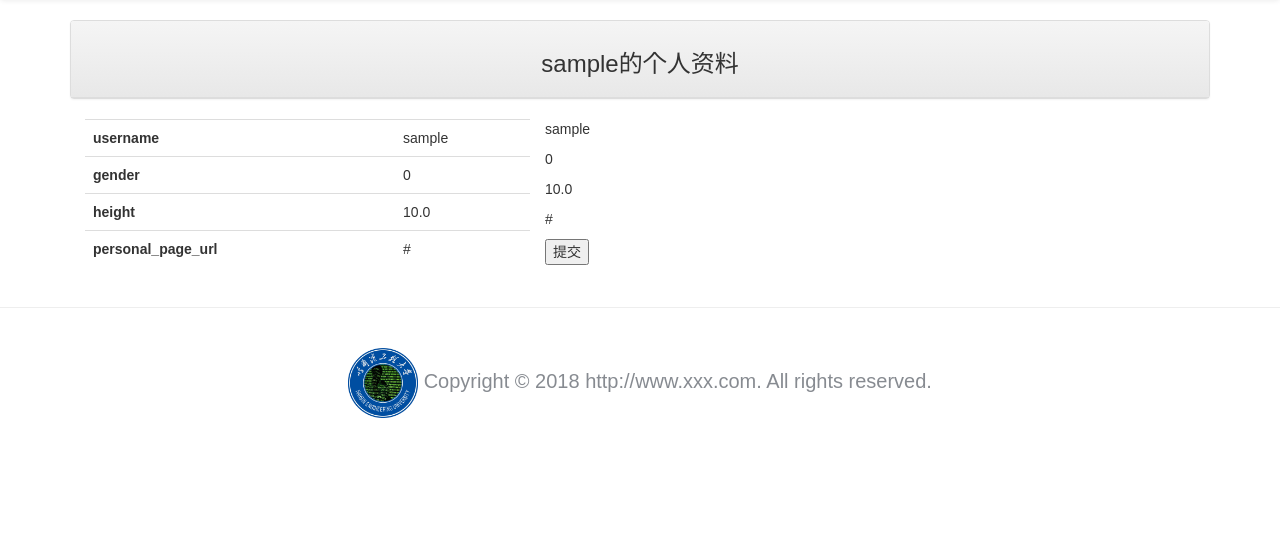
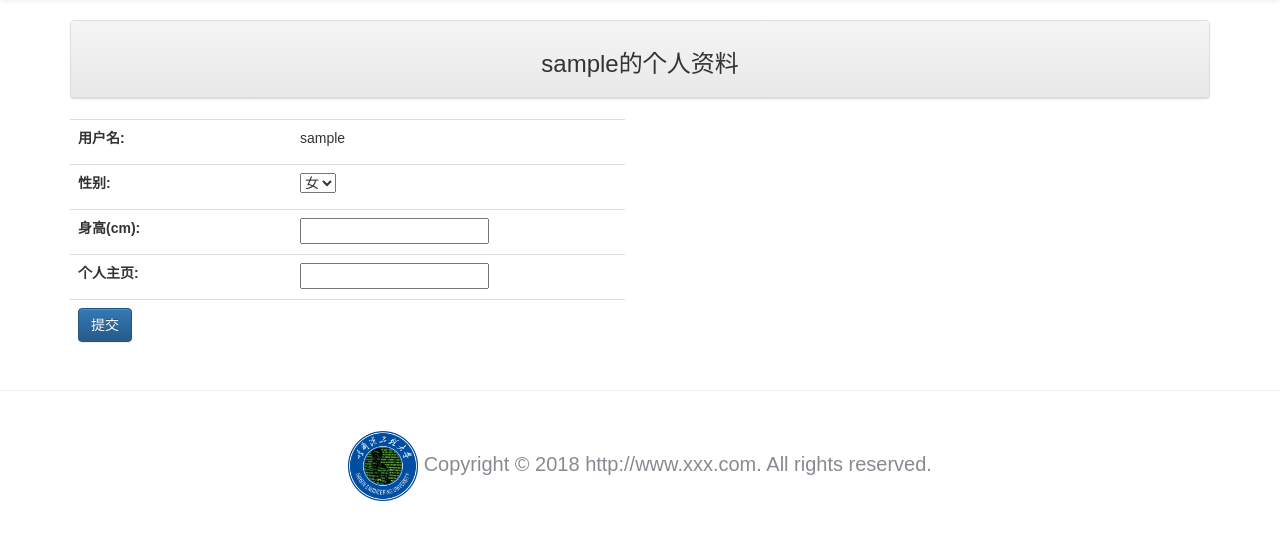
Before and after one commit to zjw1111/NeuEdu.2018.Summer, a Django app: page /userinfo?modify=1 in a window 1280 px wide. Shown: the part 52-592 px from the top of the page. Run offline with Django 3.2, Linux system fonts and the light colour scheme; a user stored in the database is signed in; tables that the repository leaves empty hold one stand-in row (values such as "Sample post"); some libraries are stand-ins or nearby versions.

Commit message:
20180724.Night.22:00.Update

```diff
--- a/diaries/forms.py
+++ b/diaries/forms.py
@@ -1,4 +1,4 @@
-#_*_ encoding: utf-8 *_*
+# _*_ encoding: utf-8 *_*
 from django import forms
 from diaries.models import *
 from captcha.fields import CaptchaField
@@ -6,24 +6,38 @@ from registration.forms import RegistrationForm
 from django.contrib.auth.models import User
 
 
-#TODO: Please design the extra user profile registration form.
-#TODO: The extra user profile data will include height, gender, personal page url.
+# TODO: Please design the extra user profile registration form.
+# TODO: The extra user profile data will include height, gender, personal page url.
 class ProfileForm(forms.Form):
-    pass
+    gender = forms.ChoiceField(label='性别', choices=[(0, '女'), (1, '男')])
+    height = forms.FloatField(label="身高(cm)", min_value=0)
+    personal_page_url = forms.CharField(label='个人主页', max_length=20)
+
+    def as_table(self):
+        """
+        Override the parent method, to make the HTML beautiful
+        Returns this form rendered as HTML <tr>s -- excluding the <table></table>.
+        """
+        return self._html_output(
+            normal_row='<tr%(html_class_attr)s height="45px"><th>%(label)s</th><td>%(errors)s%(field)s%(help_text)s</td></tr>',
+            error_row='<tr><td colspan="2">%s</td></tr>',
+            row_ender='</td></tr>',
+            help_text_html='<br /><span class="helptext">%s</span>',
+            errors_on_separate_row=False)
 
 
-#TODO: Please design the login form.
+# TODO: Please design the login form.
 class LoginForm(forms.Form):
     username = forms.CharField(label='用户名', max_length=20)
     password = forms.CharField(label='密　码', max_length=20, widget=forms.PasswordInput())
 
 
-#TODO: Please design a date selection widget which might be a child class of forms.DateInput
+# TODO: Please design a date selection widget which might be a child class of forms.DateInput
 class DateWidget(forms.DateInput):
     input_type = 'date'
 
 
-#TODO: Please design the diary addition form, which should include budget, weight, note, date
+# TODO: Please design the diary addition form, which should include budget, weight, note, date
 class NewDiaryForm(forms.ModelForm):
     # captcha = CaptchaField()
 
--- a/diaries/models.py
+++ b/diaries/models.py
@@ -6,7 +6,7 @@ from django.contrib.auth.models import User, AbstractUser
 #TODO: Please design the extra user profile data model which should be a extension of Django standard user profile, the extra data should include height, gender, personal page url.
 class UserInfo(User):
     height = models.FloatField(verbose_name="身高", null=True)
-    gender = models.IntegerField(choices=[(0, 'Woman'), (1, 'Man')], default=0, verbose_name="性别", null=True)
+    gender = models.IntegerField(choices=[(0, '女'), (1, '男')], default=0, verbose_name="性别", null=True)
     personal_page_url = models.URLField(max_length=200, verbose_name="个人主页", null=True)
 
 
--- a/diaries/views.py
+++ b/diaries/views.py
@@ -22,20 +22,37 @@ def index(request, pid=None, del_pass=None):
         diaries = Diary.objects.filter(user=request.user).order_by('date')
     html = template.render(locals(), request)
     return HttpResponse(html)
-    #As the home page, should check the authenticaiton status first,
-    #if already login then use the username query the diaries data.
-    #check the message instance, if any, show it.
 
 
 @login_required
 def userinfo(request):
-    pass
     template = get_template('userinfo.html')
     username = request.user.username
-    user = UserInfo.objects.get(username=username)
-    gender = user.gender
-    height = user.height
-    personal_page_url = user.personal_page_url
+    if UserInfo.objects.filter(username=username).exists():
+        user = UserInfo.objects.get(username=username)
+        gender = user.gender
+        height = user.height
+        personal_page_url = user.personal_page_url
+    else:
+        UserInfo.objects.create(user_ptr_id=request.user.id, gender=1, height=0, personal_page_url="")
+
+    if request.method == 'GET':
+        if 'modify' in request.GET and request.GET['modify'] == '1':
+            profile_form = ProfileForm()
+    else:
+        profile_form = ProfileForm(request.POST)
+        if profile_form.is_valid():
+            # username = auth.authenticate(request, username=loginform.cleaned_data['username'],
+            #                              password=loginform.cleaned_data['password'])
+            # if username and username.is_active:
+            #     messages.add_message(request, messages.SUCCESS, '登录成功！%s，你好' % username)
+            # else:
+            #     username = None
+            #     messages.add_message(request, messages.WARNING, '请检查你的用户名、密码')
+            profile_form.save()
+        else:
+            # username = None
+            messages.add_message(request, messages.WARNING, '2请检查你的用户名、密码')
     html = template.render(locals(), request)
     return HttpResponse(html)
     #should check the authenticaiton status first,
@@ -82,7 +99,6 @@ def login(request):
 
 
 def logout(request):
-    pass
     auth.logout(request)
     messages.add_message(request, messages.INFO, '您已注销，欢迎再次登录!')
     return HttpResponseRedirect('/')
@@ -90,7 +106,6 @@ def logout(request):
 
 @login_required
 def posting(request):
-    pass
     template = get_template('posting.html')
     username = None
     user = None
--- a/templates/userinfo.html
+++ b/templates/userinfo.html
@@ -25,35 +25,55 @@
             </div>
         </div>
     </div>
-    <div class="col-md-5">
+    <div class="row">
+        <div class="col-md-6">
+            <form action='/userinfo' method="post">
                 <table class="table table-hover">
-        <tr>
-            <th>username</th>
+                    <tr height="45px">
+                        <th width="40%">用户名:</th>
                         <td>{{username}}</td>
                     </tr>
-        <tr>
-            <th>gender</th>
-            <td>{{gender}}</td>
+                    {% if not profile_form %}
+                    <tr height="45px">
+                        <th>性别:</th>
+                        <td>{% if gender == 1 %}男{% else %}女{% endif %}</td>
+                    </tr>
+                    <tr height="45px">
+                        <th>身高(cm):</th>
+                        <td>{{height}}</td>
+                    </tr>
+                    <tr height="45px">
+                        <th>个人主页:</th>
+                        <td>{{personal_page_url}}</td>
                     </tr>
                     <tr>
-            <th>height</th>
-            <td>{{height}}</td>
+                        <td>
+                            <button type="button" class="btn btn-primary" id="modify">修改资料</button>
+                        </td>
+                        <td></td>
                     </tr>
-        <tr>
-            <th>personal_page_url</th>
-            <td>{{personal_page_url}}</td>
-        </tr>
+                    {% else %}
+                    {% csrf_token %}
+                    {{ profile_form.as_table }}
+                    <input type="hidden" name="user" value="{{ user }}"/>
+                    <td><input class="btn btn-primary" type="submit" value="提交" name="_submit"/></td>
+                    <td></td>
+                    {% endif %}
+
                 </table>
-    </div>
-    <p>{{username}}</p>
-    <p>{{gender}}</p>
-    <p>{{height}}</p>
-    <p>{{personal_page_url}}</p>
-    <form name='productinfo' action='/userinfo' method="post">
-        {% csrf_token %}
-        {{ diary_form.as_p }}
-        <input type="hidden" name="user" value="{{ user }}"/>
-        <input type="submit" value="提交" name="_submit"/>
             </form>
         </div>
+    </div>
+</div>
+<script>
+    $(function() {
+        $("#modify").click(function(){
+            window.location.href='?modify=1'
+        });
+    });
+
+
+
+
+</script>
 {% endblock %}
```
Lines whose indentation alone changed are shown as unchanged.
